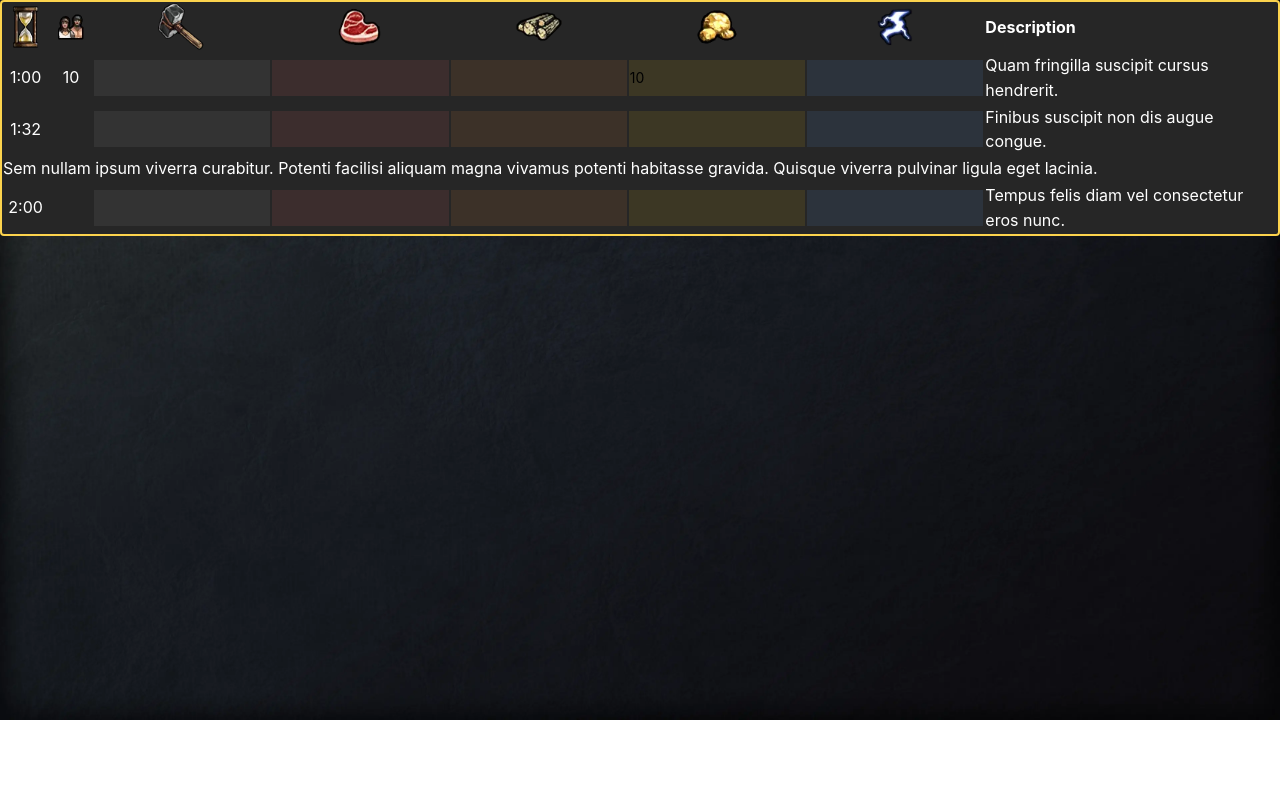
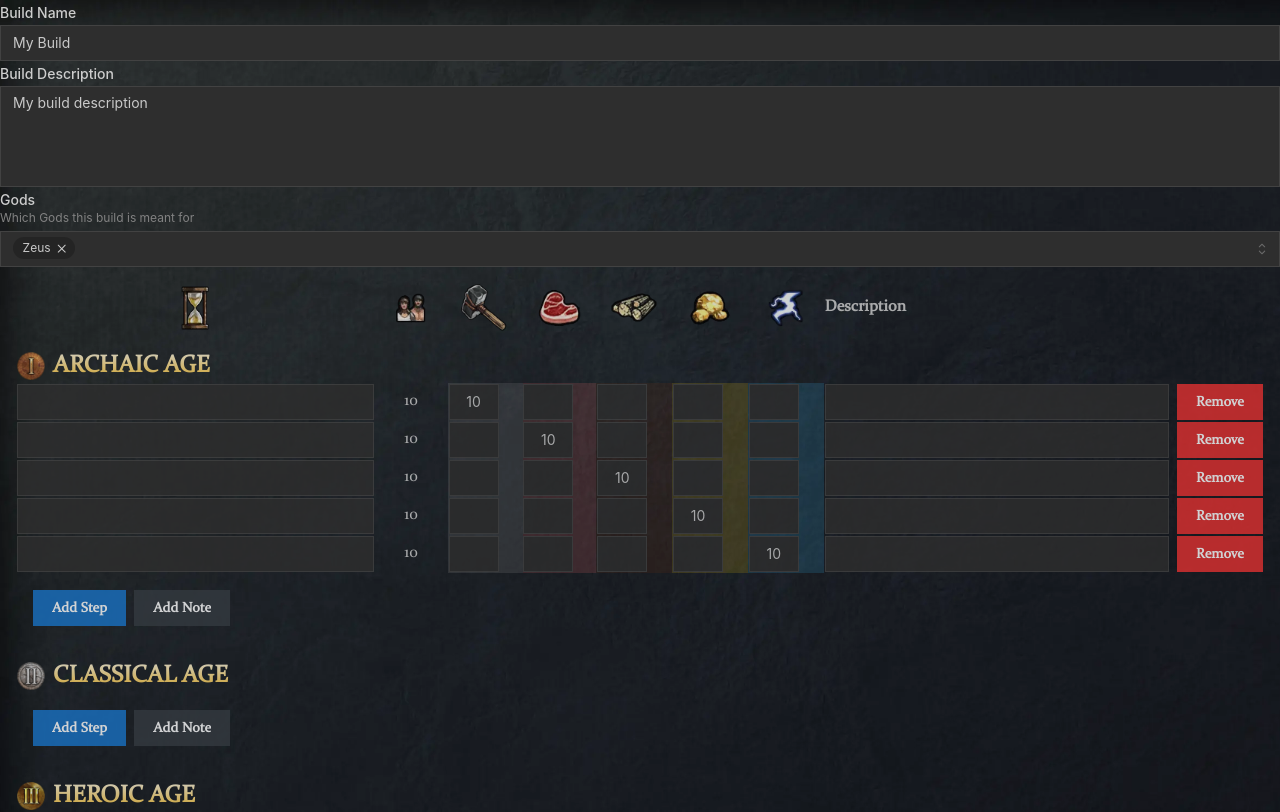
Before and after one commit to Farris-Abuhadba/AOMR-Tools, a Next.js app: page /new in a window 1280 px wide. Shown: the top 812 px of the page. Built offline with nearby package versions, Linux system fonts and the light colour scheme.

Commit message:
semi-working (no api functionality) but ugly

```diff
--- a/package.json
+++ b/package.json
@@ -19,6 +19,7 @@
     "@types/node": "^20",
     "@types/react": "^18",
     "@types/react-dom": "^18",
+    "daisyui": "^4.12.10",
     "eslint": "^8",
     "eslint-config-next": "14.2.9",
     "postcss": "^8",
--- a/src/app/globals.css
+++ b/src/app/globals.css
@@ -7,12 +7,12 @@
     --foreground: #171717;
 }
 
-/*@media (prefers-color-scheme: dark) {*/
-/*  :root {*/
-/*    --background: #0a0a0a;*/
-/*    --foreground: #ededed;*/
-/*  }*/
-/*}*/
+@media (prefers-color-scheme: dark) {
+    :root {
+        --background: #0a0a0a;
+        --foreground: #ededed;
+    }
+}
 
 body {
     color: var(--foreground);
@@ -29,8 +29,12 @@ body {
     }
 }
 
+.gradient-color {
+    @apply from-amber-50 to-amber-400
+}
+
 .gradient-text {
-    @apply bg-gradient-to-b from-amber-50 to-amber-400 text-transparent bg-clip-text
+    @apply bg-gradient-to-b text-transparent bg-clip-text gradient-color
 }
 
 .constantia {
--- a/src/app/layout.tsx
+++ b/src/app/layout.tsx
@@ -1,5 +1,5 @@
 import type { Metadata } from "next";
-import { ColorSchemeScript, MantineProvider } from "@mantine/core";
+import { ColorSchemeScript, createTheme, MantineProvider } from "@mantine/core";
 import {
   constantia,
   constantiaBold,
@@ -15,20 +15,27 @@ export const metadata: Metadata = {
     "Build guides and other helpful tools for Age of Mythology: Retold",
 };
 
+const theme = createTheme({
+  radius: { none: "0px" },
+  defaultRadius: "none",
+});
+
 export default function RootLayout({
   children,
 }: Readonly<{
   children: React.ReactNode;
 }>) {
   return (
-    <html lang="en">
+    <html lang="en" data-theme="business">
       <head>
         <ColorSchemeScript />
       </head>
       <body
-        className={`${geistSans.variable} ${geistMono.variable} ${constantia.variable} ${constantiaBold.variable} antialiased`}
+        className={`${geistSans.variable} ${geistMono.variable} ${constantia.variable} ${constantiaBold.variable} antialiased min-h-screen`}
       >
-        <MantineProvider>{children}</MantineProvider>
+        <MantineProvider defaultColorScheme="dark" theme={theme}>
+          {children}
+        </MantineProvider>
       </body>
     </html>
   );
--- a/src/app/new/page.tsx
+++ b/src/app/new/page.tsx
@@ -1,19 +1,108 @@
+"use client";
+
 import FoodIMG from "@/assets/images/resources/food.webp";
 import FavorIMG from "@/assets/images/resources/favor.webp";
 import GoldIMG from "@/assets/images/resources/gold.webp";
 import WoodIMG from "@/assets/images/resources/wood.webp";
 import TimeIMG from "@/assets/images/time.webp";
 import VillagersIMG from "@/assets/images/villagers.webp";
+import Age1IMG from "@/assets/images/ages/I.webp";
+import Age2IMG from "@/assets/images/ages/II.webp";
+import Age3IMG from "@/assets/images/ages/III.webp";
+import Age4IMG from "@/assets/images/ages/IV.webp";
+import Age5IMG from "@/assets/images/ages/V.webp";
 import BuildIMG from "@/assets/images/build.webp";
+import InfoIMG from "@/assets/images/info.webp";
 import Image from "next/image";
-import { NumberInput, Tooltip } from "@mantine/core";
-import { IBuild, IBuildGuideStep } from "@/data/Builds";
-import GODS from "@/data/Gods";
+import { IBuild, IBuildGuide, IBuildGuideStep } from "@/data/Builds";
+import GODS, { Ages, Pantheons } from "@/data/Gods";
+import {
+  Button,
+  MultiSelect,
+  NumberInput,
+  Text,
+  Textarea,
+  TextInput,
+  Tooltip,
+} from "@mantine/core";
+import { useMemo, useState } from "react";
 
 const CreateBuildPage = () => {
+  const [build, setBuild] = useState<IBuild>({
+    name: "My Build",
+    description: "My build description",
+    author: { username: "Test User", rating: 5.6 },
+    gods: [GODS.Zeus],
+    guide: {
+      i: [
+        { isNote: false, description: "", workingBuilding: 10 },
+        { isNote: false, description: "", workingFood: 10 },
+        { isNote: false, description: "", workingWood: 10 },
+        { isNote: false, description: "", workingGold: 10 },
+        { isNote: false, description: "", workingFavor: 10 },
+      ],
+    },
+  });
+
+  const groupedGods = useMemo(
+    () =>
+      Object.values(Pantheons)
+        .filter((v) => isNaN(Number(v)))
+        .map((pantheon) => ({
+          group: pantheon,
+          items: Object.values(GODS)
+            .filter((g) => g.pantheon === pantheon)
+            .map((g) => g.name),
+        })),
+    [],
+  );
+
+  function setGods(gods: string[]) {
+    setBuild((oldBuild) => ({
+      ...oldBuild,
+      gods: gods.map((name) => GODS[name]),
+    }));
+  }
+
   return (
-    <div className="text-white container m-auto">
-      <BuildEditor />
+    <div className="container m-auto text-base-content">
+      <div>
+        <TextInput
+          label="Build Name"
+          defaultValue={build.name}
+          placeholder={"Build Name"}
+          onBlur={(e) => {
+            setBuild({ ...build, name: e.target.value });
+          }}
+        />
+        <Textarea
+          defaultValue={build.description}
+          placeholder="Build Description"
+          label="Build Description"
+          autosize
+          minRows={4}
+          maxRows={10}
+          onBlur={(e) => {
+            setBuild({ ...build, description: e.target.value });
+          }}
+        />
+        <MultiSelect
+          label="Gods"
+          description="Which Gods this build is meant for"
+          value={build.gods.map((g) => g.name)}
+          onChange={setGods}
+          searchable
+          nothingFoundMessage="No results"
+          data={groupedGods}
+        />
+      </div>
+      <BuildGuideEditor
+        guide={build.guide}
+        setGuide={(newGuide) => {
+          setBuild((oldBuild) => ({ ...oldBuild, guide: { ...newGuide } }));
+        }}
+      />
+      <Button>Submit Build</Button>
     </div>
   );
 };
@@ -29,35 +118,82 @@ const COLUMNS = [
   { label: "Description", alt: "Description" },
 ];
 
-const BuildEditor = () => {
-  const testBuild: IBuild = {
-    name: "Test Build",
-    description: "Test build made for testing...",
-    author: { username: "Test User", rating: 5.6 },
-    gods: [GODS.Zeus, GODS.Oranos],
-    steps: [
-      {
-        description: "Quam fringilla suscipit cursus hendrerit.",
-        time: 60,
-        isNote: false,
-        workingGold: 10,
-      },
-      {
-        description: "Finibus suscipit non dis augue congue.",
-        time: 92,
-        isNote: false,
-      },
-      {
-        description:
-          "Sem nullam ipsum viverra curabitur. Potenti facilisi aliquam magna vivamus potenti habitasse gravida. \nQuisque viverra pulvinar ligula eget lacinia.",
-        isNote: true,
-      },
-      {
-        description: "Tempus felis diam vel consectetur eros nunc.",
-        time: 120,
-        isNote: false,
-      },
-    ],
+interface BuildGuideEditorProps {
+  guide: IBuildGuide;
+  setGuide: (newGuide: IBuildGuide) => void;
+}
+const BuildGuideEditor = ({ guide, setGuide }: BuildGuideEditorProps) => {
+  function setSteps(
+    age: "i" | "ii" | "iii" | "iv" | "v",
+    steps: IBuildGuideStep[],
+  ) {
+    setGuide({
+      ...guide,
+      [age]: steps,
+    });
+  }
+
+  return (
+    <div className="constantia p-4">
+      <table className="opacity-80 w-full">
+        <thead>
+          <tr>
+            {COLUMNS.map(
+              (column) =>
+                (column.icon && (
+                  <th key={column.alt} className="constantia-bold">
+                    <Tooltip label={column.label}>
+                      <Image
+                        className="m-auto"
+                        src={column.icon}
+                        alt={column.alt}
+                        width={48}
+                        height={48}
+                      />
+                    </Tooltip>
+                  </th>
+                )) || (
+                  <th key={column.alt} className="text-left">
+                    {column.label}
+                  </th>
+                ),
+            )}
+          </tr>
+        </thead>
+        <tbody>
+          <AgeGroup
+            age="I"
+            steps={guide.i ?? []}
+            setSteps={(steps) => setSteps("i", steps)}
+          />
+
+          <AgeGroup
+            age="II"
+            steps={guide.ii ?? []}
+            setSteps={(steps) => setSteps("ii", steps)}
+          />
+
+          <AgeGroup
+            age="III"
+            steps={guide.iii ?? []}
+            setSteps={(steps) => setSteps("iii", steps)}
+          />
+
+          <AgeGroup
+            age="IV"
+            steps={guide.iv ?? []}
+            setSteps={(steps) => setSteps("iv", steps)}
+          />
+
+          <AgeGroup
+            age="V"
+            steps={guide.v ?? []}
+            setSteps={(steps) => setSteps("v", steps)}
+          />
+        </tbody>
+      </table>
+    </div>
+  );
 };
 
 function displayTime(time: number | undefined) {
@@ -93,89 +229,215 @@ const BuildEditor = () => {
   return building + food + wood + gold + favor;
 }
 
+interface AgeGroupProps {
+  age: "I" | "II" | "III" | "IV" | "V";
+  steps: IBuildGuideStep[];
+  setSteps: (newSteps: IBuildGuideStep[]) => void;
+}
+
+const AgeIcons = {
+  I: Age1IMG,
+  II: Age2IMG,
+  III: Age3IMG,
+  IV: Age4IMG,
+  V: Age5IMG,
+};
+
+const AgeGroup = ({ age, steps, setSteps }: AgeGroupProps) => {
+  function updateStep(step: IBuildGuideStep, index: number) {
+    setSteps(steps.toSpliced(index, 1, { ...step }));
+  }
+
   return (
-    <div className="bg-neutral-800 border-amber-300 border-2 rounded">
-      <table>
-        <thead>
+    <>
       <tr>
-            {COLUMNS.map(
-              (column) =>
-                (column.icon && (
-                  <th key={column.alt}>
-                    <Tooltip label={column.label}>
-                      <Image
-                        className="m-auto"
-                        src={column.icon}
-                        alt={column.alt}
-                        width={48}
-                      />
-                    </Tooltip>
-                  </th>
-                )) || (
-                  <th key={column.alt} className="text-left">
-                    {column.label}
-                  </th>
-                ),
-            )}
+        <td colSpan={8}>
+          <div className="font-bold text-2xl flex items-center gap-2 gradient-text uppercase mt-4">
+            <Image src={AgeIcons[age]} alt="" width={28} height={28} />
+            {Ages[age]} Age
+          </div>
+        </td>
       </tr>
-        </thead>
-        <tbody>
-          {testBuild.steps.map((step, index) => (
-            <tr key={index} className="text-center">
+
+      {steps.map((step, index) => {
+        return (
+          <tr
+            key={`${index}-${step.time}${step.workingBuilding}${step.workingFood}${step.workingWood}${step.workingGold}${step.workingFavor}${step.description}`}
+            className="text-center hover:bg-opacity-100 hover:bg-base-100"
+          >
             {!step.isNote && (
               <>
-                  <td>{displayTime(step.time)}</td>
-                  <td>{villagerCount(step)}</td>
                 <td>
-                    <NumberInput
-                      className="bg-neutral-400/10"
-                      variant="unstyled"
-                      hideControls={true}
-                      value={step.workingBuilding}
+                  <ColumnTimeInput
+                    value={displayTime(step.time)}
+                    setValue={(val) => {
+                      step.time = val;
+                      updateStep(step, index);
+                    }}
                   />
                 </td>
                 <td>
-                    <NumberInput
-                      className="bg-red-400/10"
-                      variant="unstyled"
-                      hideControls={true}
-                      value={step.workingFood}
+                  <Text>{villagerCount(step)}</Text>
+                </td>
+                <td className="bg-neutral-400/20">
+                  <ColumnNumberInput
+                    value={step.workingBuilding}
+                    setValue={(val) => {
+                      step.workingBuilding = val;
+                      updateStep(step, index);
+                    }}
                   />
                 </td>
-                  <td>
-                    <NumberInput
-                      className="bg-orange-400/10"
-                      variant="unstyled"
-                      hideControls={true}
-                      value={step.workingWood}
+                <td className="bg-red-400/20 p-0">
+                  <ColumnNumberInput
+                    value={step.workingFood}
+                    setValue={(val) => {
+                      step.workingFood = val;
+                      updateStep(step, index);
+                    }}
                   />
                 </td>
-                  <td>
-                    <NumberInput
-                      className="bg-yellow-400/10"
-                      variant="unstyled"
-                      hideControls={true}
-                      value={step.workingGold}
+                <td className="bg-amber-900/20">
+                  <ColumnNumberInput
+                    value={step.workingWood}
+                    setValue={(val) => {
+                      step.workingWood = val;
+                      updateStep(step, index);
+                    }}
                   />
                 </td>
-                  <td>
-                    <NumberInput
-                      className="bg-blue-400/10"
-                      variant="unstyled"
-                      hideControls={true}
+                <td className="bg-yellow-400/20">
+                  <ColumnNumberInput
+                    value={step.workingGold}
+                    setValue={(val) => {
+                      step.workingGold = val;
+                      updateStep(step, index);
+                    }}
+                  />
+                </td>
+                <td className="bg-sky-400/20">
+                  <ColumnNumberInput
                     value={step.workingFavor}
+                    setValue={(val) => {
+                      step.workingFavor = val;
+                      updateStep(step, index);
+                    }}
                   />
                 </td>
               </>
             )}
-              <td colSpan={step.isNote ? 8 : 1} className="text-left">
-                {step.description}
+            <td colSpan={step.isNote ? 8 : 1}>
+              <div className="flex gap-2 items-center">
+                <Textarea
+                  leftSection={
+                    step.isNote && (
+                      <Image src={InfoIMG} alt="" className="w-6 h-6" />
+                    )
+                  }
+                  defaultValue={step.description}
+                  onBlur={(e) => {
+                    step.description = e.target.value;
+                    updateStep(step, index);
+                  }}
+                  autosize
+                  className="w-full"
+                />
+                <Button
+                  color="red"
+                  className="shrink-0"
+                  onClick={() => {
+                    setSteps(steps.toSpliced(index, 1));
+                  }}
+                >
+                  Remove
+                </Button>
+              </div>
             </td>
           </tr>
-          ))}
-        </tbody>
-      </table>
+        );
+      })}
+
+      <tr>
+        <td colSpan={8}>
+          <div className="flex gap-2 m-4">
+            <Button
+              onClick={() => {
+                steps.push({ isNote: false, description: "" });
+                setSteps(steps);
+              }}
+            >
+              Add Step
+            </Button>
+            <Button
+              onClick={() => {
+                steps.push({ isNote: true, description: "" });
+                setSteps(steps);
+              }}
+              color="gray"
+            >
+              Add Note
+            </Button>
           </div>
+        </td>
+      </tr>
+    </>
+  );
+};
+
+interface ColumnNumberInputProps {
+  value?: number | string;
+  setValue: (value: number | undefined) => void;
+}
+
+const ColumnNumberInput = ({ value, setValue }: ColumnNumberInputProps) => {
+  return (
+    <NumberInput
+      defaultValue={value}
+      min={0}
+      max={999}
+      onBlur={(e) => {
+        const val = parseInt(e.target.value);
+        if (isNaN(val)) {
+          setValue(undefined);
+          return;
+        }
+
+        setValue(Math.min(Math.max(0, val), 999));
+      }}
+      hideControls
+      styles={{
+        input: {
+          // backgroundColor: "transparent",
+          textAlign: "center",
+          width: "50px",
+        },
+      }}
+    />
+  );
+};
+
+const ColumnTimeInput = ({ value, setValue }: ColumnNumberInputProps) => {
+  function timeToSeconds(time: string) {
+    const split = time.split(":");
+    if (split.length === 1 && (split[0] === "" || isNaN(parseInt(split[0]))))
+      return undefined;
+    let secs = Math.max(0, parseInt(split.pop() ?? "0"));
+    if (isNaN(secs)) secs = 0;
+    let mins = Math.max(0, parseInt(split.pop() ?? "0"));
+    if (isNaN(mins)) mins = 0;
+
+    return Math.min(mins * 60 + secs, 86400);
+  }
+
+  return (
+    <TextInput
+      defaultValue={value}
+      onBlur={(e) => {
+        const secs = timeToSeconds(e.target.value);
+        setValue(secs);
+        e.target.value = displayTime(secs) ?? "";
+      }}
+    />
   );
 };
 
--- a/src/data/Builds.ts
+++ b/src/data/Builds.ts
@@ -9,7 +9,7 @@ export interface IBuild {
   guide: IBuildGuide;
 }
 
-interface IBuildGuide {
+export interface IBuildGuide {
   i?: IBuildGuideStep[];
   ii?: IBuildGuideStep[];
   iii?: IBuildGuideStep[];
--- a/tailwind.config.ts
+++ b/tailwind.config.ts
@@ -14,6 +14,9 @@ const config: Config = {
       },
     },
   },
-  plugins: [],
+  plugins: [require("daisyui")],
+  daisyui: {
+    themes: ["wireframe", "business"],
+  },
 };
 export default config;
```
Also changed, not shown: src/assets/images/info.webp (added), 1 other file (tests, documents, lock files or other folders). Lines whose indentation alone changed are shown as unchanged.
